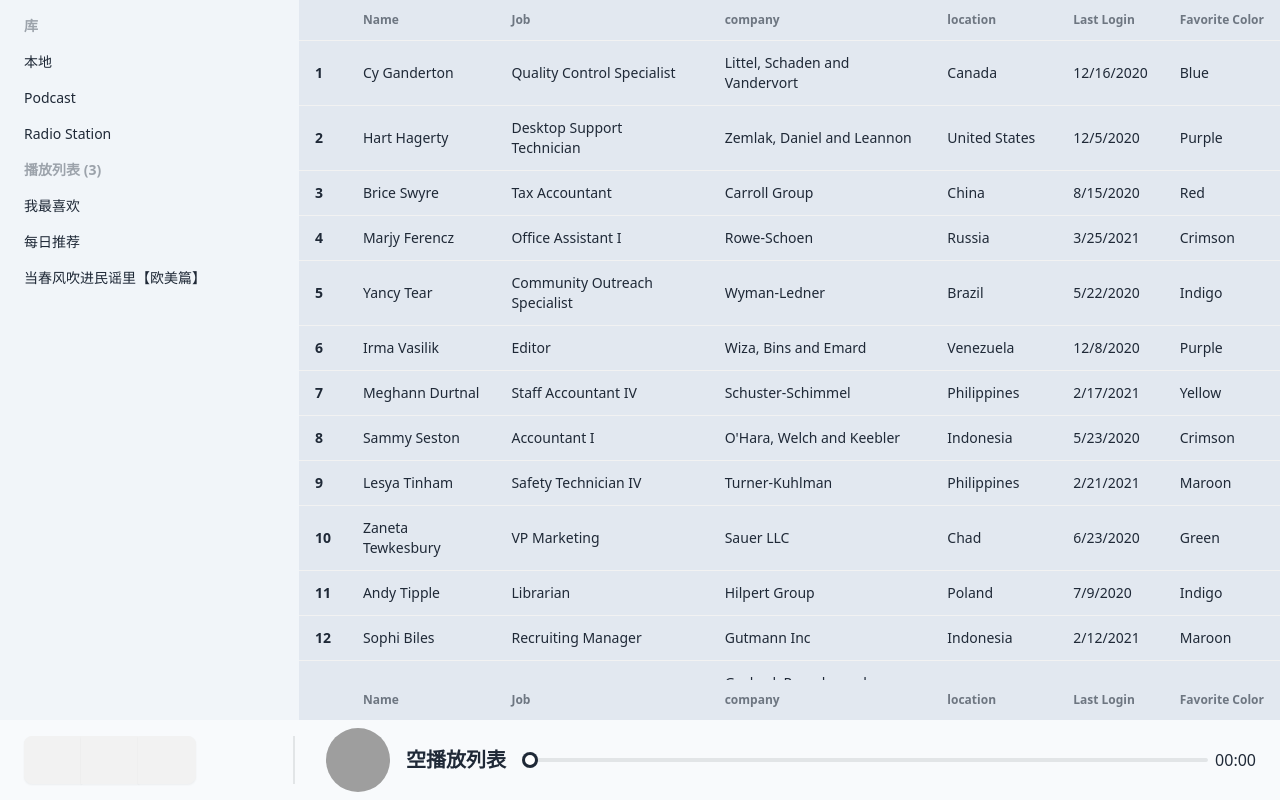
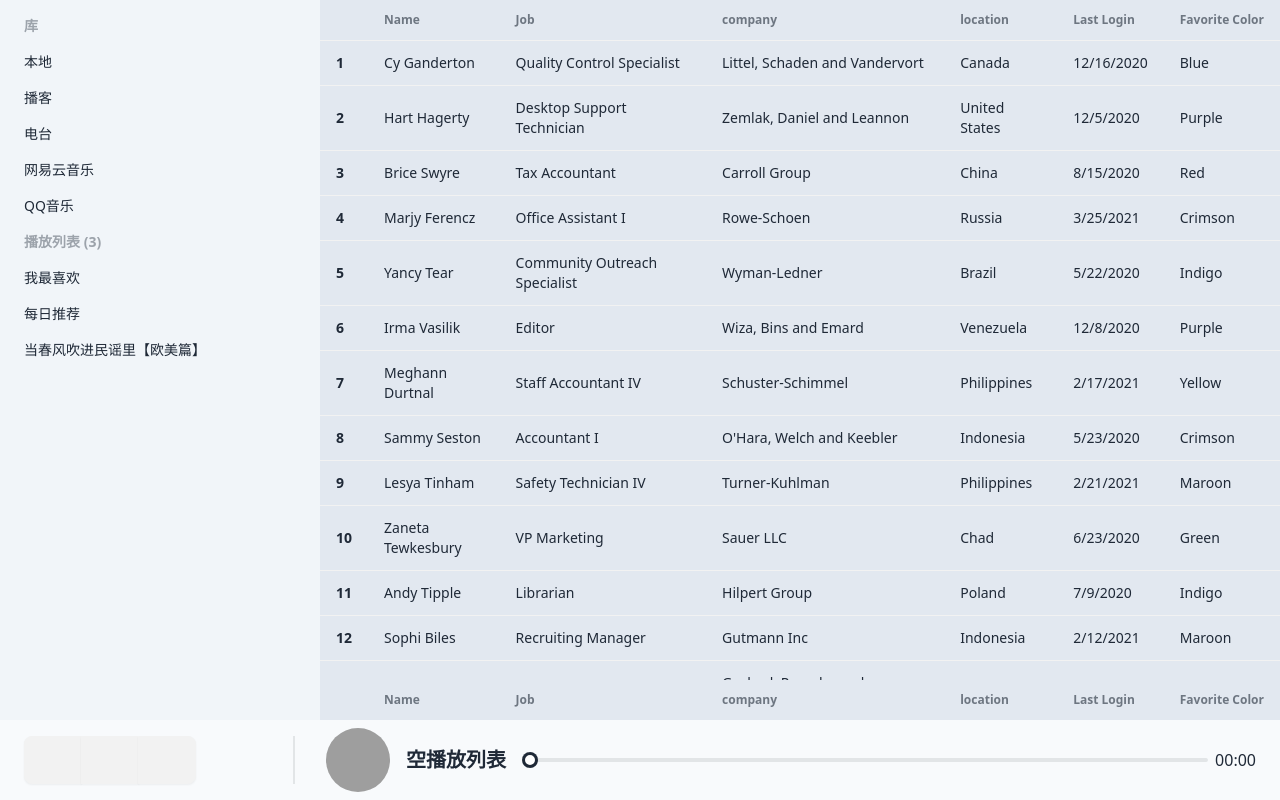
Before and after one commit to FlexLark/FlexLark, a React (Vite) app: page / in a window 1280 px wide. Built offline with nearby package versions, Linux system fonts and the light colour scheme; grey boxes are pictures that could not be loaded; some icons are missing.

Commit message:
feat(locales): 添加电台和播客功能

```diff
--- a/locales/zh-cn.json
+++ b/locales/zh-cn.json
@@ -7,5 +7,7 @@
   "Volume {{value}}%": "音量 {{value}}%",
   "Library": "库",
   "Local": "本地",
-  "List ({{number}})": "播放列表 ({{number}})"
+  "List ({{number}})": "播放列表 ({{number}})",
+  "Radio Station": "电台",
+  "Podcast": "播客"
 }
--- a/src/App.tsx
+++ b/src/App.tsx
@@ -12,13 +12,15 @@
       <div className="w-full flex flex-1" style={{
         height: "calc(100vh - 5rem)"
       }}>
-        <aside className="w-64 h-full lg:w-80 bg-slate-100">
-          <ul className="menu rounded-box w-full">
-            <li className="menu-title">{ t("Library") }</li>
+        <aside className="w-64 h-full lg:w-80 bg-slate-100 flex-none">
+          <ul className="menu rounded-box w-full truncate">
+            <li className="menu-title truncate select-none">{ t("Library") }</li>
             <li><a>{ t("Local") }</a></li>
             <li><a>{ t("Podcast") }</a></li>
-            <li><a>{ t("Radio Station") }</a></li>
-            <li className="menu-title">{t("List ({{number}})", {number: 3}) }</li>
+            <li><a>{t("Radio Station")}</a></li>
+            <li><a>网易云音乐</a></li>
+            <li><a>QQ音乐</a></li>
+            <li className="menu-title truncate select-none">{t("List ({{number}})", {number: 3}) }</li>
             <li><a>我最喜欢</a></li>
             <li><a>每日推荐</a></li>
             <li><a>当春风吹进民谣里【欧美篇】</a></li>
@@ -38,14 +40,14 @@
               </tr>
             </thead>
             <tbody>
-              <tr>
-                <th>1</th>
-                <td>Cy Ganderton</td>
-                <td>Quality Control Specialist</td>
-                <td>Littel, Schaden and Vandervort</td>
-                <td>Canada</td>
-                <td>12/16/2020</td>
-                <td>Blue</td>
+              <tr className="select-none cursor-pointer">
+                <th className="truncate">1</th>
+                <td className="truncate">Cy Ganderton</td>
+                <td className="truncate">Quality Control Specialist</td>
+                <td className="truncate">Littel, Schaden and Vandervort</td>
+                <td className="truncate">Canada</td>
+                <td className="truncate">12/16/2020</td>
+                <td className="truncate">Blue</td>
               </tr>
               <tr>
                 <th>2</th>
```
